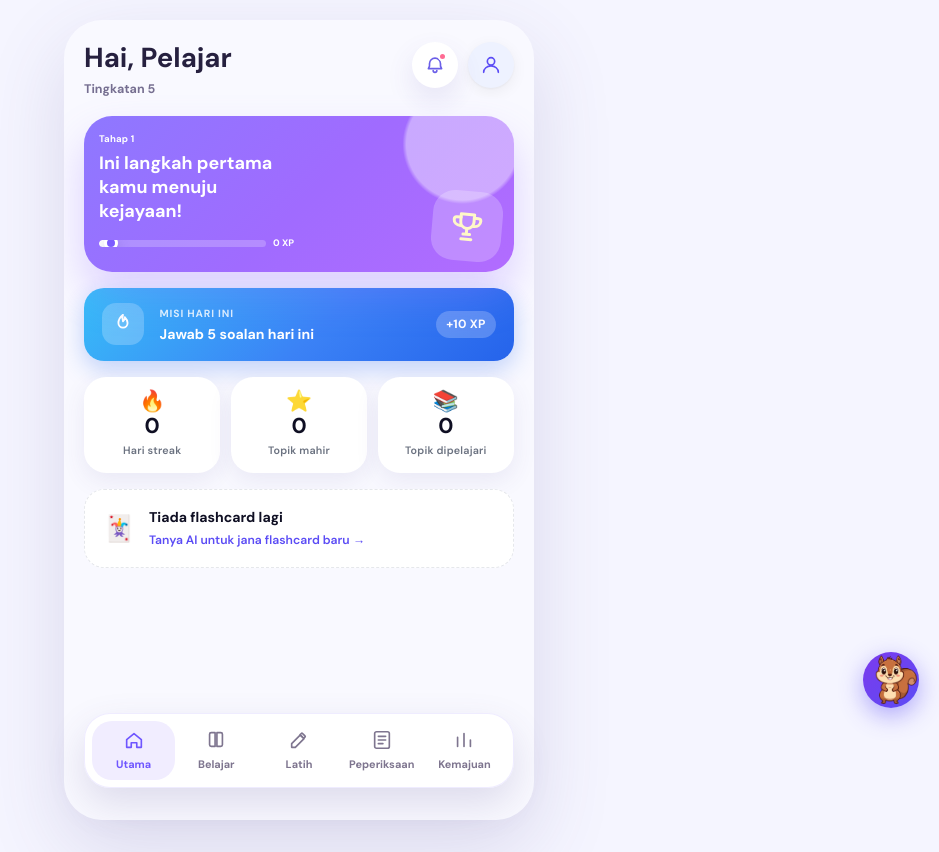
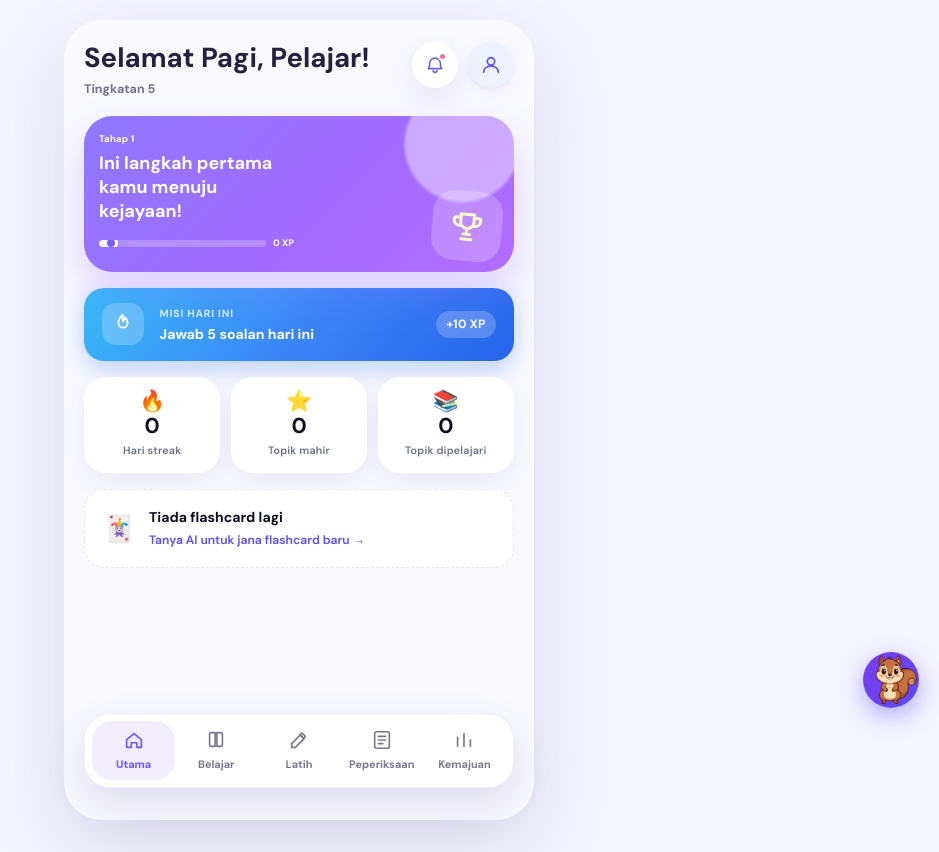
Before and after one commit to haziqhalifi/StudyLah, a Next.js app in the folder frontend/: page / in a window 1280 px wide. Shown: the whole page, without its empty margins (341-1280 px from the left). Built offline with nearby package versions, Linux system fonts and the light colour scheme.

Commit message:
Add dynamic greeting based on the time of day in StudentHeader

```diff
--- a/frontend/app/page.tsx
+++ b/frontend/app/page.tsx
@@ -131,6 +131,14 @@ const NOTIFICATIONS = [
   },
 ];
 
+function getGreeting() {
+  const hour = new Date().getHours();
+  if (hour < 12) return "Selamat Pagi";
+  if (hour < 15) return "Selamat Tengah Hari";
+  if (hour < 19) return "Selamat Petang";
+  return "Selamat Malam";
+}
+
 function StudentHeader() {
   const [name, setName] = useState(DEFAULT_STUDENT.name);
   const [notiOpen, setNotiOpen] = useState(false);
@@ -166,7 +174,7 @@ function StudentHeader() {
   return (
     <header className="student-header">
       <div className="student-header-copy">
-        <h1>Hai, {name}</h1>
+        <h1>{getGreeting()}, {name}!</h1>
         <div className="student-meta-row">
           <span>{DEFAULT_STUDENT.form}</span>
         </div>
```
